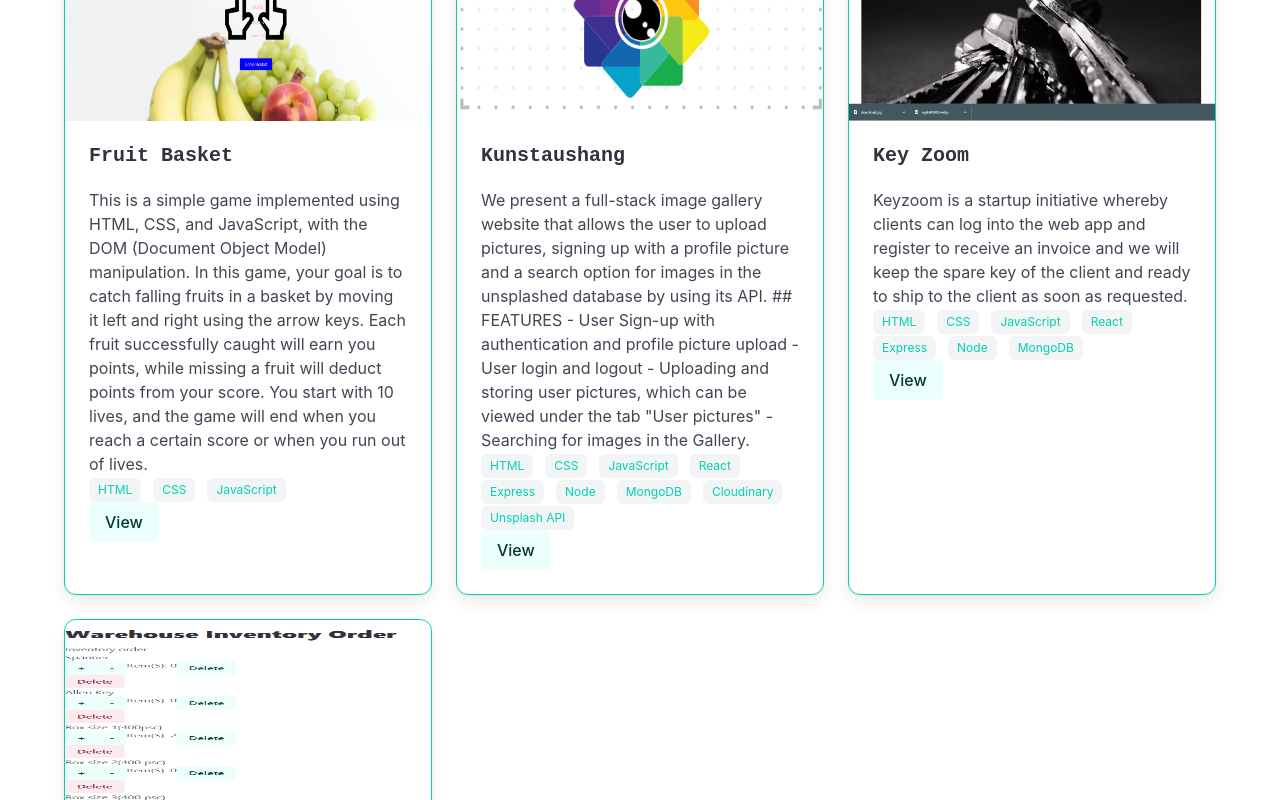
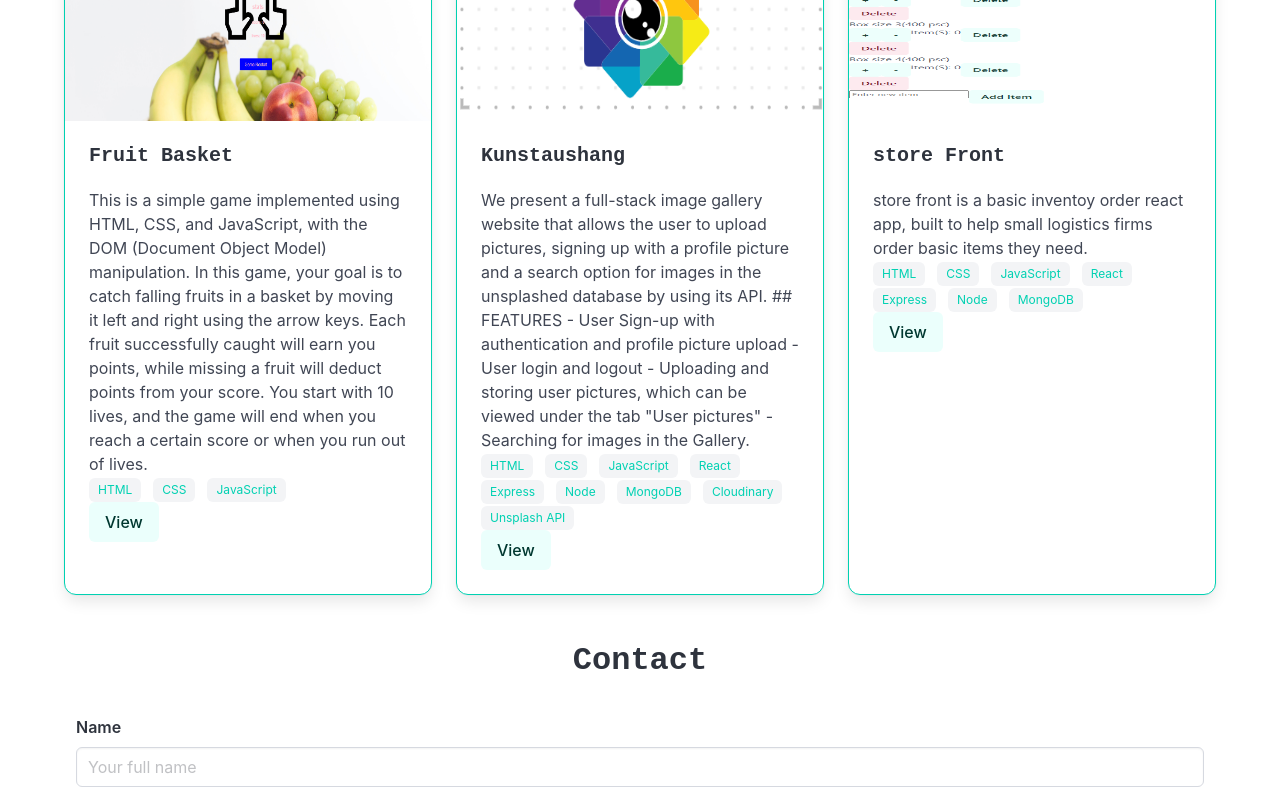
Before and after one commit to enochampong/portfolio, a React (Vite) app: page /Contact in a window 1280 px wide. Shown: the part 800-1600 px from the top of the page. Built offline with nearby package versions, Linux system fonts and the light colour scheme.

Commit message:
new update

```diff
--- a/src/component/ContactForm.jsx
+++ b/src/component/ContactForm.jsx
@@ -28,8 +28,6 @@ function ContactForm() {
   };
 
   return (
-
-
     <div className="container">
       <div className="column">
         <form className="cf" ref={form} onSubmit={sendEmail}>
--- a/src/data/projects.js
+++ b/src/data/projects.js
@@ -32,16 +32,16 @@ const projects = [
         viewLink: '',
         techsUsed: ['HTML', 'CSS', 'JavaScript', 'React', 'Express', 'Node', 'MongoDB', 'Cloudinary', 'Unsplash API']
     },
-    {
-        title: 'Key Zoom',
-        description: `
-            Keyzoom is a startup initiative whereby clients can log into the web
-            app and register to receive an invoice and we will  keep the spare key of the
-            client and ready to ship to the client as soon as requested.`,
-        image: KeyZoom,
-        viewLink: '',
-        techsUsed: ['HTML', 'CSS', 'JavaScript', 'React', 'Express', 'Node', 'MongoDB']
-    },
+    // {
+    //     title: 'Key Zoom',
+    //     description: `
+    //         Keyzoom is a startup initiative whereby clients can log into the web
+    //         app and register to receive an invoice and we will  keep the spare key of the
+    //         client and ready to ship to the client as soon as requested.`,
+    //     image: KeyZoom,
+    //     viewLink: '',
+    //     techsUsed: ['HTML', 'CSS', 'JavaScript', 'React', 'Express', 'Node', 'MongoDB']
+    // },
     {
         title:'store Front',
         description:`
```
Also changed, not shown: src/component/Navbar.jsx (+1 -21 lines), 1 other file (tests, documents, lock files or other folders).
